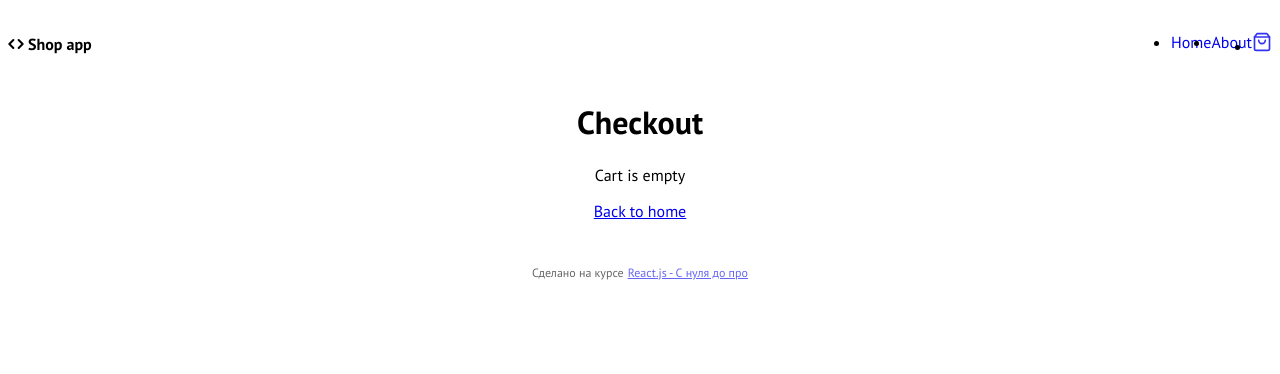
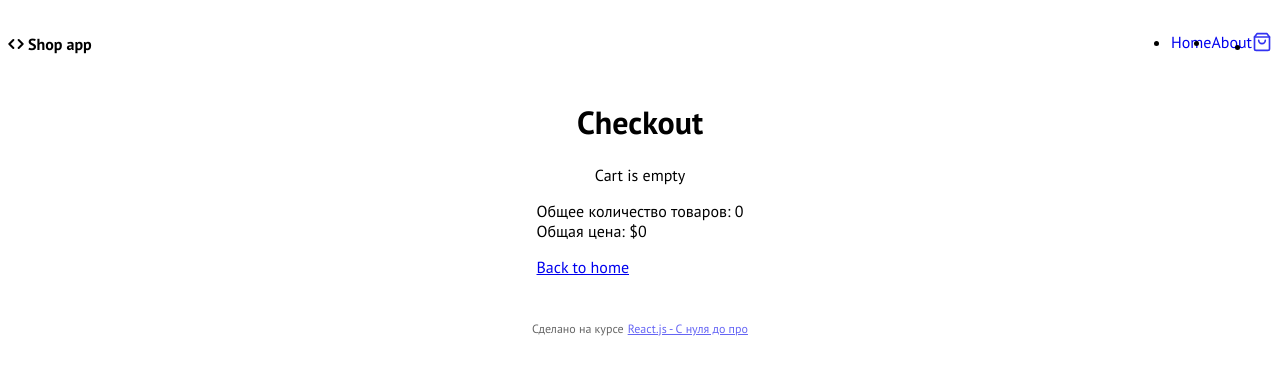
Before and after one commit to AlexSemWeb/tocode-shop, a React (Create React App) app: page /checkout in a window 1280 px wide. Shown: the top 374 px of the page. Built offline with nearby package versions, Linux system fonts and the light colour scheme.

Commit message:
Finish homework

```diff
--- a/src/assets/scss/main.scss
+++ b/src/assets/scss/main.scss
@@ -11,6 +11,20 @@
 
 .ui-button {
   pointer-events: auto !important;
+}
+
+.ui-badge {
+  position: absolute;
+  top: 0;
+  right: 4px;
+  width: 15px;
+  height: 15px;
+  border-radius: 50%;
+  background-color: #cc3843;
+  color: white;
+  font-size: 12px;
+  line-height: 15px;
+  text-align: center;
 }
 
 // helpers
--- a/src/components/Header/Header.jsx
+++ b/src/components/Header/Header.jsx
@@ -3,6 +3,9 @@ import propTypes from 'prop-types'
 import classNames from 'classnames'
 import { NavLink } from 'react-router-dom'
 import { app } from '_config'
+
+// store
+import { ProductsContext } from 'Store'
 
 import { Container } from 'layouts'
 
@@ -11,6 +14,21 @@ import './Header.scss'
 // icons:
 import { ReactComponent as LogoIcon } from 'assets/img/logo.svg'
 import { ReactComponent as BagIcon } from 'assets/img/bag.svg'
+
+const BagLink = () => {
+  const [products] = React.useContext(ProductsContext)
+
+  return (
+    <>
+      {products && products.length && products.length > 0 ? (
+        <div className='ui-badge'>
+          {products.length > 9 ? '9+' : products.length}
+        </div>
+      ) : null}
+      <BagIcon />
+    </>
+  )
+}
 
 const menuLinks = [
   {
@@ -22,7 +40,7 @@ const menuLinks = [
     alias: '/about',
   },
   {
-    title: <BagIcon />,
+    title: <BagLink />,
     alias: '/checkout',
   },
 ]
--- /dev/null
+++ b/src/helpers/index.js
@@ -0,0 +1,19 @@
+export function declOfNum(n, text_arr) {
+  n = Math.abs(n) % 100
+  var n1 = n % 10
+  if (n1 > 1 && n1 < 5) {
+    return text_arr[1]
+  }
+  if (n1 == 1) {
+    return text_arr[0]
+  }
+  return text_arr[2]
+}
+
+export function declOfProduct(num) {
+  return declOfNum(num, ['Товар', 'Товара', 'Товаров'])
+}
+
+export function clearPrice(str) {
+  return Number(str.replace(/[^0-9]/g, ''))
+}
--- a/src/pages/Checkout/Checkout.jsx
+++ b/src/pages/Checkout/Checkout.jsx
@@ -1,5 +1,8 @@
 import React from 'react'
 import { Link } from 'react-router-dom'
+
+// helpers
+import { declOfProduct, clearPrice } from 'helpers'
 
 // store
 import { ProductsContext } from 'Store'
@@ -17,10 +20,40 @@ const productStyles = {
 const CheckoutPage = () => {
   const [products, setProducts] = React.useContext(ProductsContext)
 
+  const reducedProducts = React.useMemo(() => {
+    return products.reduce(
+      (acc, item) => {
+        if (!products.length) return acc
+
+        let indexInAcc = acc.products.findIndex(
+          (accItem) => accItem.id === item.id
+        )
+
+        if (indexInAcc === -1) {
+          item.count = 1
+          acc.products.push(item)
+        } else {
+          acc.products[indexInAcc].count += 1
+        }
+
+        acc.totalPrice += clearPrice(item.price)
+        acc.totalCount += 1
+
+        return acc
+      },
+      { products: [], totalPrice: 0, totalCount: 0 }
+    )
+  }, [products])
+
   // content
   const renderContent =
-    products && products.length && products.length > 0
-      ? products.map((item, i) => (
+    reducedProducts.products &&
+    reducedProducts.products.length &&
+    reducedProducts.products.length > 0
+      ? reducedProducts.products.map((item, i) => {
+          let price = clearPrice(item.price) * item.count
+
+          return (
             <div
               key={i}
               className='flex items-center mb-8'
@@ -33,26 +66,41 @@ const CheckoutPage = () => {
               />
               <div className='flex flex-col items-start'>
                 <p className='ui-title-3 mb-2'>{item.title}</p>
-              <p className='mb-4'>{item.price}</p>
+                <p>Цена одного товара: {item.price}</p>
+                <p className='mb-4'>
+                  Цена всех товаров: ${price.toLocaleString('de-DE')}
+                </p>
+                <p className='ui-title-5'>
+                  {declOfProduct(item.count)}: {item.count}
+                </p>
                 <Link to={`/products/${item.alias}`}>
                   <span className='ui-link isPrimary'>See more</span>
                 </Link>
               </div>
             </div>
-        ))
+          )
+        })
       : 'Cart is empty'
 
   // controls
   const renderControls = (
+    <div className='flex flex-col mt-4'>
+      <span className='ui-title-5'>
+        Общее количество товаров: {reducedProducts.totalCount}
+      </span>
+      <span className='ui-title-5'>
+        Общая цена: ${reducedProducts.totalPrice.toLocaleString('de-DE')}
+      </span>
       <div className='flex mt-4'>
         <Link className='ui-button isLink' to='/'>
           Back to home
         </Link>
-      {products && products.length > 0 && (
+        {reducedProducts.products && reducedProducts.products.length > 0 && (
           <div className='ui-button isPrimary' onClick={() => setProducts([])}>
             Refresh the cart
           </div>
         )}
+      </div>
     </div>
   )
 
```
Lines whose indentation alone changed are shown as unchanged.
